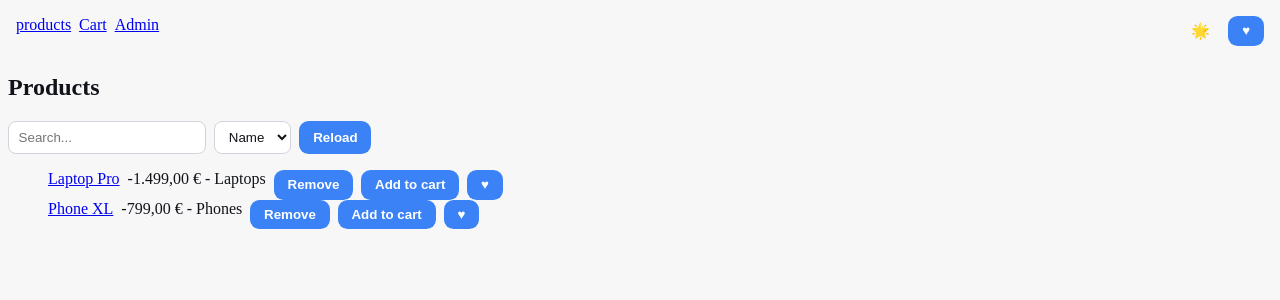
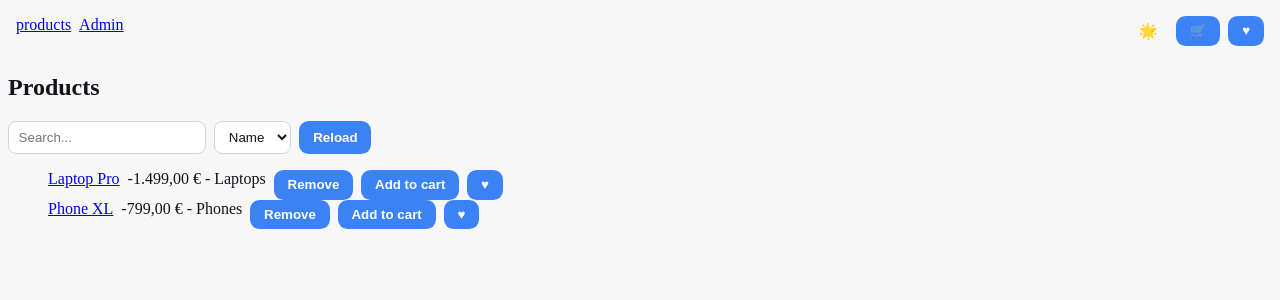
Before and after one commit to MellanieT5/shopsmart, an Angular app: page /products in a window 1280 px wide. Shown: the top 300 px of the page. Built offline with nearby package versions, Linux system fonts and the light colour scheme.

Commit message:
dodala gumb košarico

```diff
--- a/src/app/app.html
+++ b/src/app/app.html
@@ -1,6 +1,5 @@
 <nav style = "display:flex; gap:.5rem; padding:.5rem">
   <a routerLink="/products ">products</a>
-  <a routerLink="/cart"> Cart</a>
   <a routerLink="/admin"> Admin</a>
 
   <span style="margin-left:auto;"></span>
@@ -13,6 +12,17 @@
   <span *ngIf="theme.effective() ==='light'">🌟</span>
 </button>
 
+<!-- ZA CART BUTTON-->
+  <button
+    class="icon-btn"
+    type="button"
+    [routerLink]="['/cart']"
+    aria-label="Open cart">
+    🛒
+    <span class="badge" *ngIf="cart.count()">{{ cart.count() }}</span>
+  </button>
+
+<!--ZA FAVORITES BUTTON-->
   <button
     (click)="toggleFavs()"
     [class.active]="cart.favorites().length > 0">
```
Also changed, not shown: src/app/app.scss (line endings or trailing spaces).
